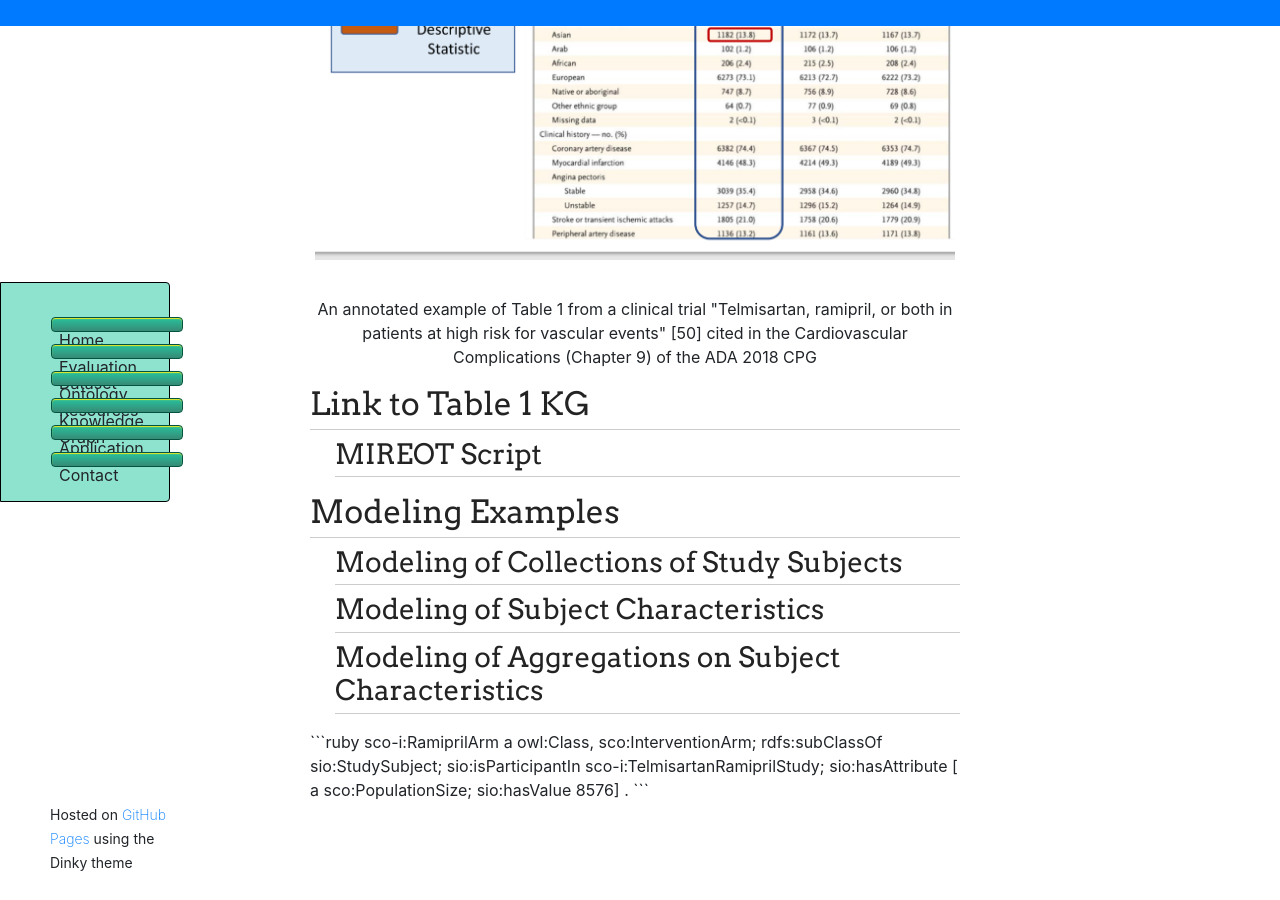
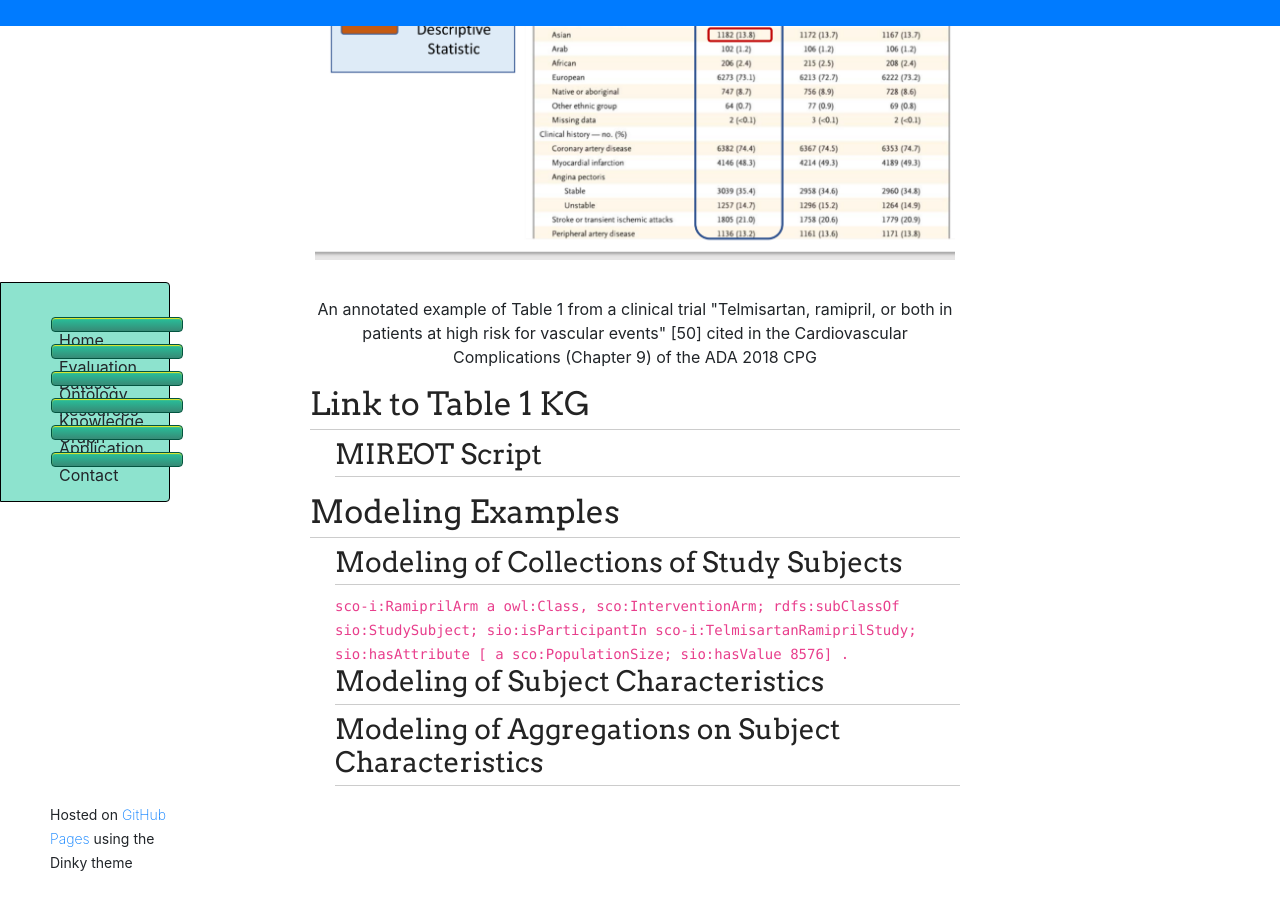
Before and after one commit to tetherless-world/study-cohort-ontology, a Jekyll site: the page built from knowledge-graph.md, in a window 1280 px wide and 900 px high, scrolled down 579 px. Built offline with Jekyll 4.4.1, drawn with Linux system fonts in a browser that asks for light colours; nearby versions of some CDN libraries; our own code applies the rules of GitHub Pages for plain Markdown files; library files that are not in the unit come from our copies.

Commit message:
Update knowledge-graph.md

````diff
--- a/knowledge-graph.md
+++ b/knowledge-graph.md
@@ -22,20 +22,20 @@ both in patients at high risk for vascular events" [50] cited in the Cardiovascu
 
 
 <article class="mb-5" id="modelingexample">
+  <content>
 <h2> Modeling Examples</h2>
 <ul>
    <h3> Modeling of Collections of Study Subjects </h3>
-
-   <h3> Modeling of Subject Characteristics </h3>
-   <h3> Modeling of Aggregations on Subject Characteristics</h3>
- </ul>
-
-
- ```ruby
+   <code>
    sco-i:RamiprilArm
         a                      owl:Class, sco:InterventionArm;
         rdfs:subClassOf        sio:StudySubject;
         sio:isParticipantIn    sco-i:TelmisartanRamiprilStudy;
        sio:hasAttribute
        [ a sco:PopulationSize; sio:hasValue 8576] .
-  ```
+  </code>
+
+   <h3> Modeling of Subject Characteristics </h3>
+   <h3> Modeling of Aggregations on Subject Characteristics</h3>
+ </ul>
+ </content>
````
